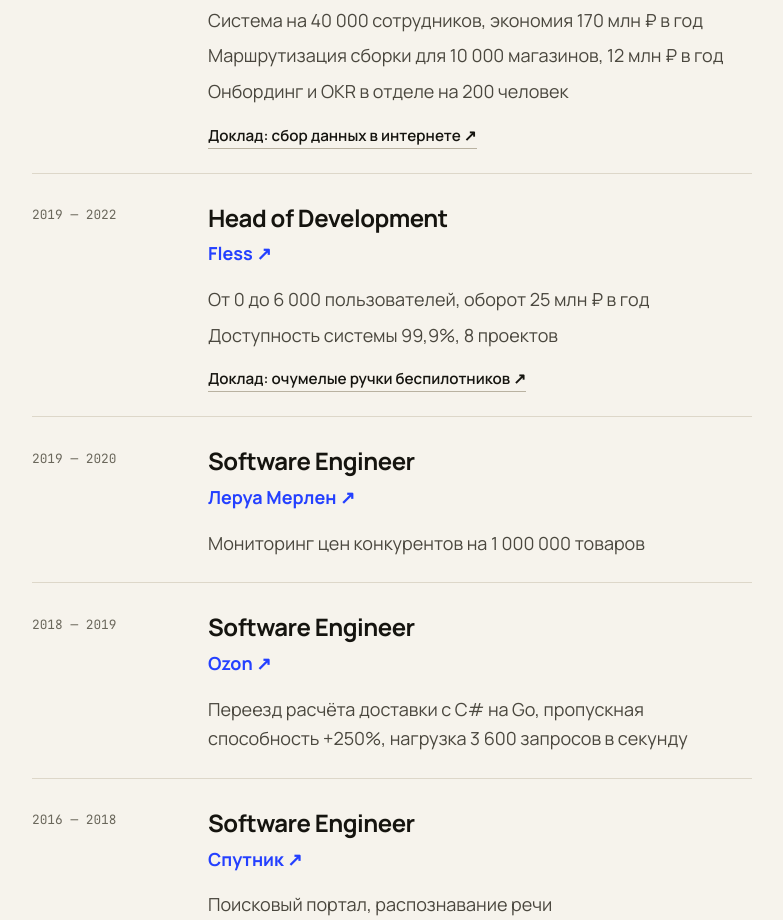
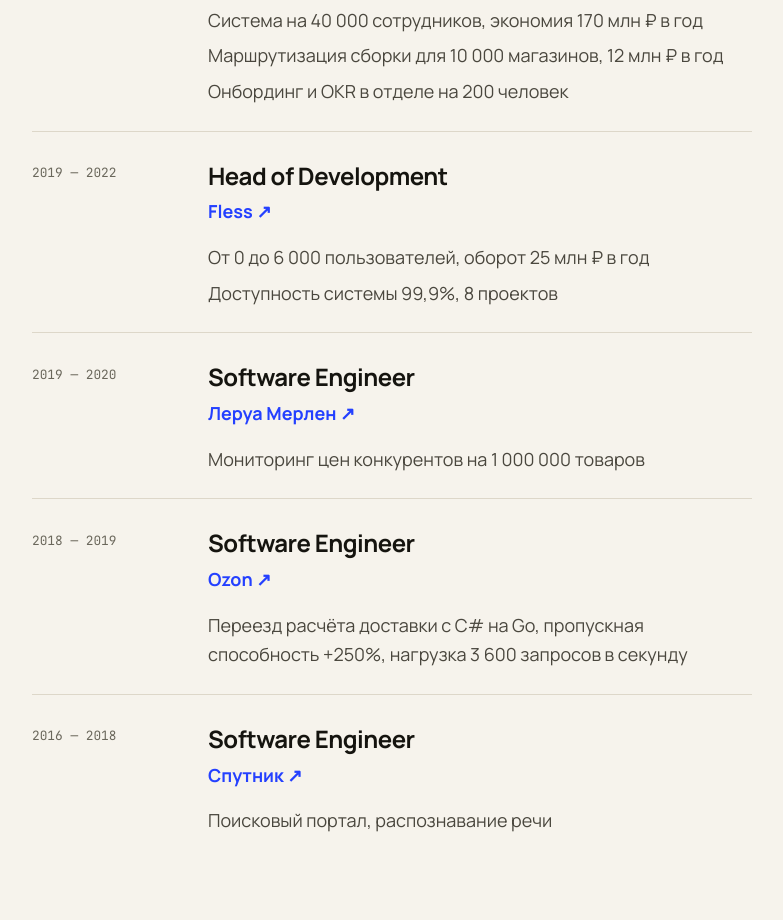
Before and after one commit to esurvanov/urvanov.com, a React (Vite) app: page /about in a window 1280 px wide. Shown: the part 1420-2340 px from the top of the page, without its empty margins (248-1031 px from the left). Built offline with nearby package versions, Linux system fonts and the light colour scheme.

Commit message:
Убрать ссылки на доклады из вех СберМаркета и Fless
Co-Authored-By: Claude Sonnet 5 <noreply@anthropic.com>

```diff
--- a/src/data/about.ts
+++ b/src/data/about.ts
@@ -29,12 +29,10 @@ export const MILESTONES: Milestone[] = [
   { years: { ru: '2021 — 2022', en: '2021 — 2022' }, role: 'Head of Development', url: 'https://www.linkedin.com/company/3295154/', org: { ru: 'СберМаркет', en: 'SberMarket' }, facts: [
     { ru: 'Система на 40 000 сотрудников, экономия 170 млн ₽ в год', en: 'A system for 40,000 employees, saving 170 million RUB a year' },
     { ru: 'Маршрутизация сборки для 10 000 магазинов, 12 млн ₽ в год', en: 'Picker routing for 10,000 stores, 12 million RUB a year' },
-    { ru: 'Онбординг и OKR в отделе на 200 человек', en: 'Onboarding and OKRs in a 200-person department' } ],
-    links: [{ label: { ru: 'Доклад: сбор данных в интернете', en: 'Talk: web data collection (in Russian)' }, url: 'https://www.youtube.com/watch?v=V_bRcl6EjFk' }] },
+    { ru: 'Онбординг и OKR в отделе на 200 человек', en: 'Onboarding and OKRs in a 200-person department' } ] },
   { years: { ru: '2019 — 2022', en: '2019 — 2022' }, role: 'Head of Development', url: 'https://www.linkedin.com/company/37829948/', org: { ru: 'Fless', en: 'Fless' }, facts: [
     { ru: 'От 0 до 6 000 пользователей, оборот 25 млн ₽ в год', en: 'From 0 to 6,000 users, 25 million RUB annual turnover' },
-    { ru: 'Доступность системы 99,9%, 8 проектов', en: '99.9% uptime, 8 projects delivered' } ],
-    links: [{ label: { ru: 'Доклад: очумелые ручки беспилотников', en: 'Talk: crazy hands of drones (in Russian)' }, url: 'https://www.youtube.com/watch?v=1LobFwBLel8' }] },
+    { ru: 'Доступность системы 99,9%, 8 проектов', en: '99.9% uptime, 8 projects delivered' } ] },
   { years: { ru: '2019 — 2020', en: '2019 — 2020' }, role: 'Software Engineer', url: 'https://www.linkedin.com/company/164715/', org: { ru: 'Леруа Мерлен', en: 'Leroy Merlin' }, facts: [
     { ru: 'Мониторинг цен конкурентов на 1 000 000 товаров', en: 'Competitor price monitoring for 1,000,000 products' } ] },
   { years: { ru: '2018 — 2019', en: '2018 — 2019' }, role: 'Software Engineer', url: 'https://www.linkedin.com/company/970369/', org: { ru: 'Ozon', en: 'Ozon' }, facts: [
```
